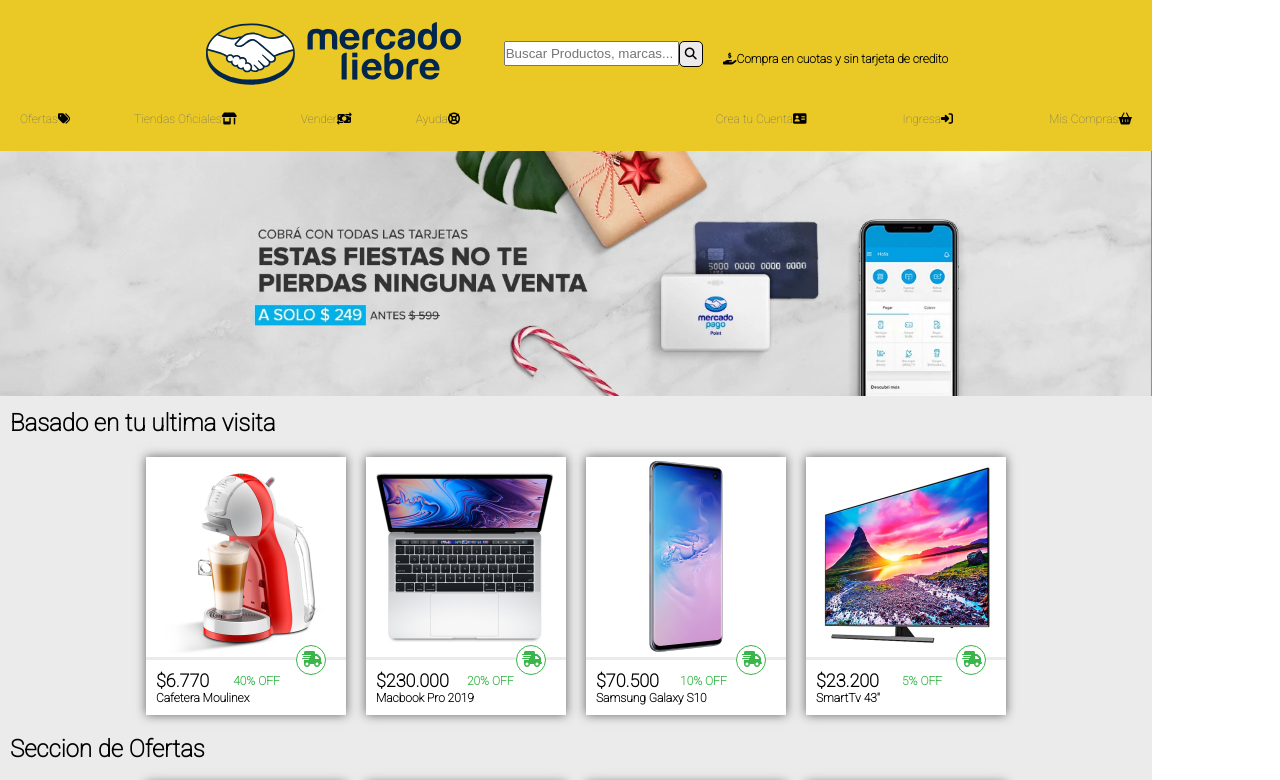
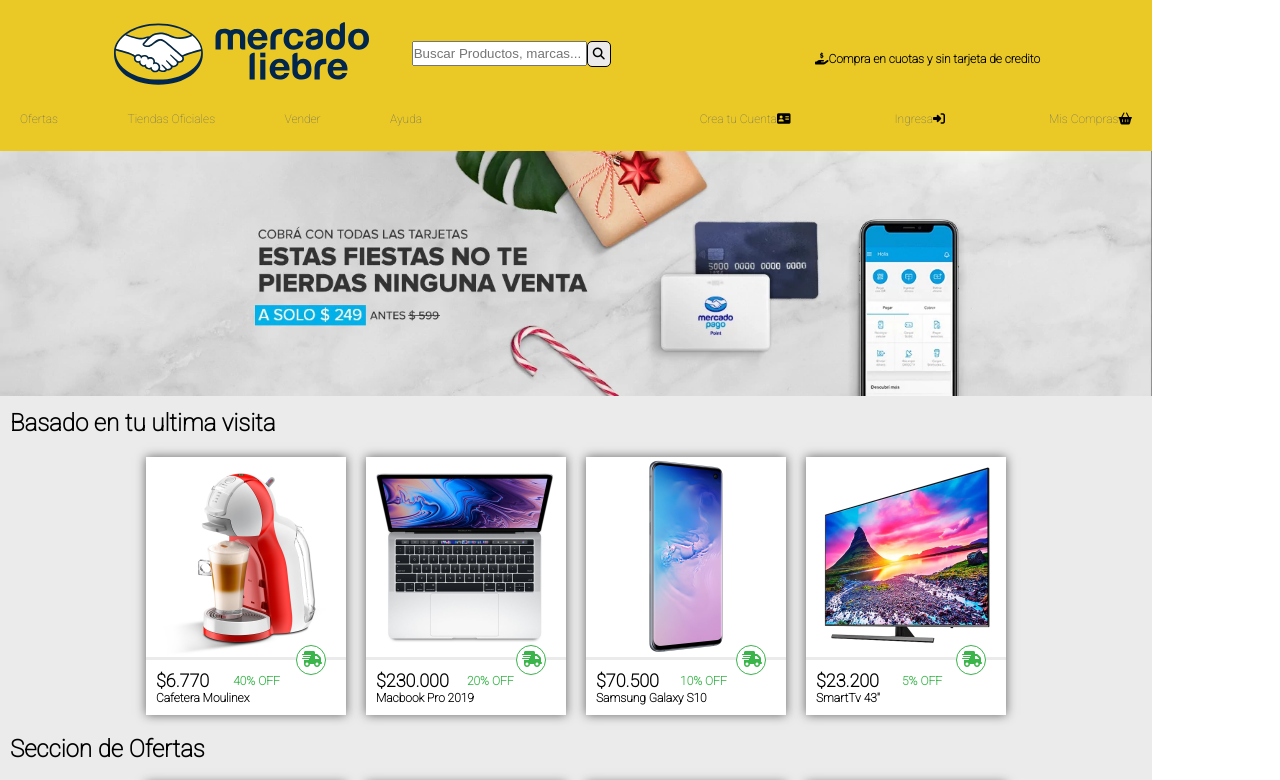
Before and after one commit to mac-ar/Mac_04_MercadoLiebre, a website: page views/home.html in a window 1280 px wide. Shown: the top 780 px of the page. Drawn offline with Linux system fonts and the light colour scheme; files that its build step writes are made by us from their sources; files whose address does not match are found by name.

Commit message:
Actualizo Clase 20-2

```diff
--- a/public/CSS/home.css
+++ b/public/CSS/home.css
@@ -55,7 +55,6 @@
 
 .titulares {
     font-size: 24px;
-    font-weight: bolder;
     align-items: center;
     margin: 10px;
 }
@@ -101,6 +100,7 @@
 
     .section-product {
         flex-flow: row wrap;
+
     }
 
 }
--- a/public/CSS/styles.css
+++ b/public/CSS/styles.css
@@ -151,23 +151,22 @@
         display: none;
     }
 
-
+    .container-header{
+        justify-content: space-around;
+        align-items: center;
+        flex-wrap: nowrap;
+        margin-bottom: 10px;
+    }
+    .header-top-bar{
+        justify-content: space-between;
+        align-items: center;
+    }
 
 }
 
 /* MEDIA DESKTOP 769px */
 @media (min-width: 769px) {
 
-    .btn_hamburger {
-        display: none;
-    }
-
-    .container-header{
-        align-items: center;
-        flex-wrap: nowrap;
-        margin-bottom: 10px;
-    }
-
     .search-bar input {
         width: 175px;
     }
--- a/views/home.html
+++ b/views/home.html
@@ -24,13 +24,14 @@
 <body>
     <header class="header">
         <div class="container-header">
-            <!-- Logo -->
+
             <div class="header-top-bar">
+                <!-- Logo -->
                 <img src="/images/logo-mercado-liebre.svg" alt="Logo del Sitio" class="logo">
 
                 <!-- Barra de Busqueda -->
                 <div class="search-bar">
-                    <input type="text" placeholder="Buscar Productos, marcas...">
+                    <input type="text" placeholder="Buscar Productos, marcas..." name="buscar">
                     <div class="bg-contain-icon-lupa">
                         <i class="fa-solid fa-magnifying-glass"></i>
                     </div>
@@ -54,10 +55,10 @@
         <nav class="main-navbar">
             <!-- Barra Opciones (Menu) -->
             <ul class="menu-left">
-                <li><a href="#">Ofertas</a><i class="fa-solid fa-tags"></i></li>
-                <li><a href="#">Tiendas Oficiales</a><i class="fa-solid fa-shop"></i></li>
-                <li><a href="#">Vender</a><i class="fa-solid fa-money-bill-transfer"></i></li>
-                <li><a href="#">Ayuda</a><i class="fa-solid fa-life-ring"></i></li>
+                <li><a href="#">Ofertas</a></li>
+                <li><a href="#">Tiendas Oficiales</a></li>
+                <li><a href="#">Vender</a></li>
+                <li><a href="#">Ayuda</a></li>
             </ul>
             <!-- Barra de Login -->
             <ul class="menu-right">
```
